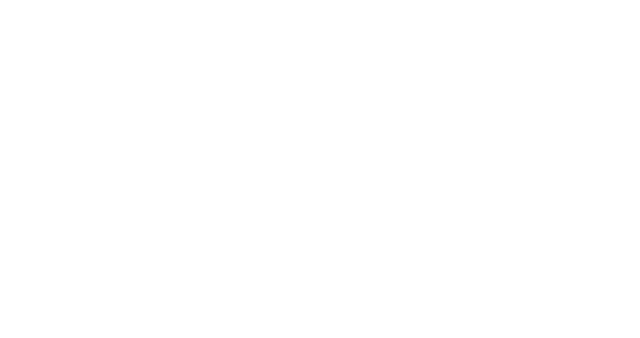
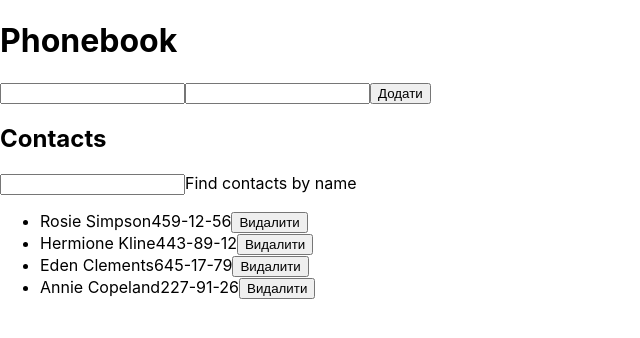
Before and after one commit to YuriiKuzhil/goit-react-hw-02-phonebook, a React (Create React App) app: page / in a window 1280 px wide. Shown: the top 338 px of the page, without its empty margins (0-640 px from the left). Built offline with nearby package versions, Linux system fonts and the light colour scheme.

Commit message:
added logic to App

```diff
--- a/package.json
+++ b/package.json
@@ -8,6 +8,7 @@
     "@testing-library/react": "^12.1.2",
     "@testing-library/user-event": "^13.5.0",
     "gh-pages": "^3.2.3",
+    "nanoid": "^3.1.30",
     "react": "^17.0.2",
     "react-dom": "^17.0.2",
     "react-scripts": "5.0.0",
--- a/src/App.js
+++ b/src/App.js
@@ -1,5 +1,99 @@
-function App() {
-  return <div></div>;
+import React, { Component } from 'react';
+import { nanoid } from 'nanoid';
+import initialContacts from './data/initialContacts.json';
+class App extends Component {
+  state = {
+    contacts: initialContacts,
+    filter: '',
+    name: '',
+    number: '',
+  };
+
+  addName = e => {
+    const { name, value } = e.currentTarget;
+    this.setState({ [name]: value });
+  };
+
+  addContact = e => {
+    console.log(this.state.name);
+    e.preventDefault();
+    const contact = {
+      id: nanoid(5),
+      name: this.state.name,
+      number: this.state.number,
+    };
+    this.setState(({ contacts }) => ({
+      contacts: [contact, ...contacts],
+    }));
+
+    this.setState({ name: '', number: '' });
+  };
+
+  changeFilter = e => {
+    this.setState({ filter: e.currentTarget.value });
+  };
+  findContacs = () => {
+    const { contacts, filter } = this.state;
+    const normalizedFilter = filter.toLowerCase();
+
+    return contacts.filter(contact =>
+      contact.name.toLowerCase().includes(normalizedFilter),
+    );
+  };
+
+  deleteContact = id => {
+    this.setState(prevState => ({
+      contacts: prevState.contacts.filter(contact => contact.id !== id),
+    }));
+  };
+
+  render() {
+    const { name, number, filter } = this.state;
+    return (
+      <div>
+        <h1>Phonebook</h1>
+        <form onSubmit={this.addContact}>
+          <input
+            onChange={this.addName}
+            value={name}
+            type="text"
+            name="name"
+            pattern="^[a-zA-Zа-яА-Я]+(([' -][a-zA-Zа-яА-Я ])?[a-zA-Zа-яА-Я]*)*$"
+            title="Name may contain only letters, apostrophe, dash and spaces. For example Adrian, Jacob Mercer, Charles de Batz de Castelmore d'Artagnan"
+            required
+          />
+          <input
+            onChange={this.addName}
+            value={number}
+            type="tel"
+            name="number"
+            pattern="\+?\d{1,4}?[-.\s]?\(?\d{1,3}?\)?[-.\s]?\d{1,4}[-.\s]?\d{1,4}[-.\s]?\d{1,9}"
+            title="Phone number must be digits and can contain spaces, dashes, parentheses and can start with +"
+            required
+          />
+          <button type="submit">Додати</button>
+        </form>
+        <div>
+          <h2>Contacts</h2>
+          <label>
+            <input type="text" value={filter} onChange={this.changeFilter} />
+            Find contacts by name
+          </label>
+          <ul>
+            {this.findContacs().map(({ name, id, number }) => (
+              <li key={id}>
+                <span>{name}</span>
+                <span>{number}</span>
+                <button type="button" onClick={() => this.deleteContact(id)}>
+                  Видалити
+                </button>
+              </li>
+            ))}
+          </ul>
+        </div>
+      </div>
+    );
+  }
 }
 
 export default App;
--- /dev/null
+++ b/src/data/initialContacts.json
@@ -0,0 +1,6 @@
+[
+  { "id": "id-1", "name": "Rosie Simpson", "number": "459-12-56" },
+  { "id": "id-2", "name": "Hermione Kline", "number": "443-89-12" },
+  { "id": "id-3", "name": "Eden Clements", "number": "645-17-79" },
+  { "id": "id-4", "name": "Annie Copeland", "number": "227-91-26" }
+]
```
